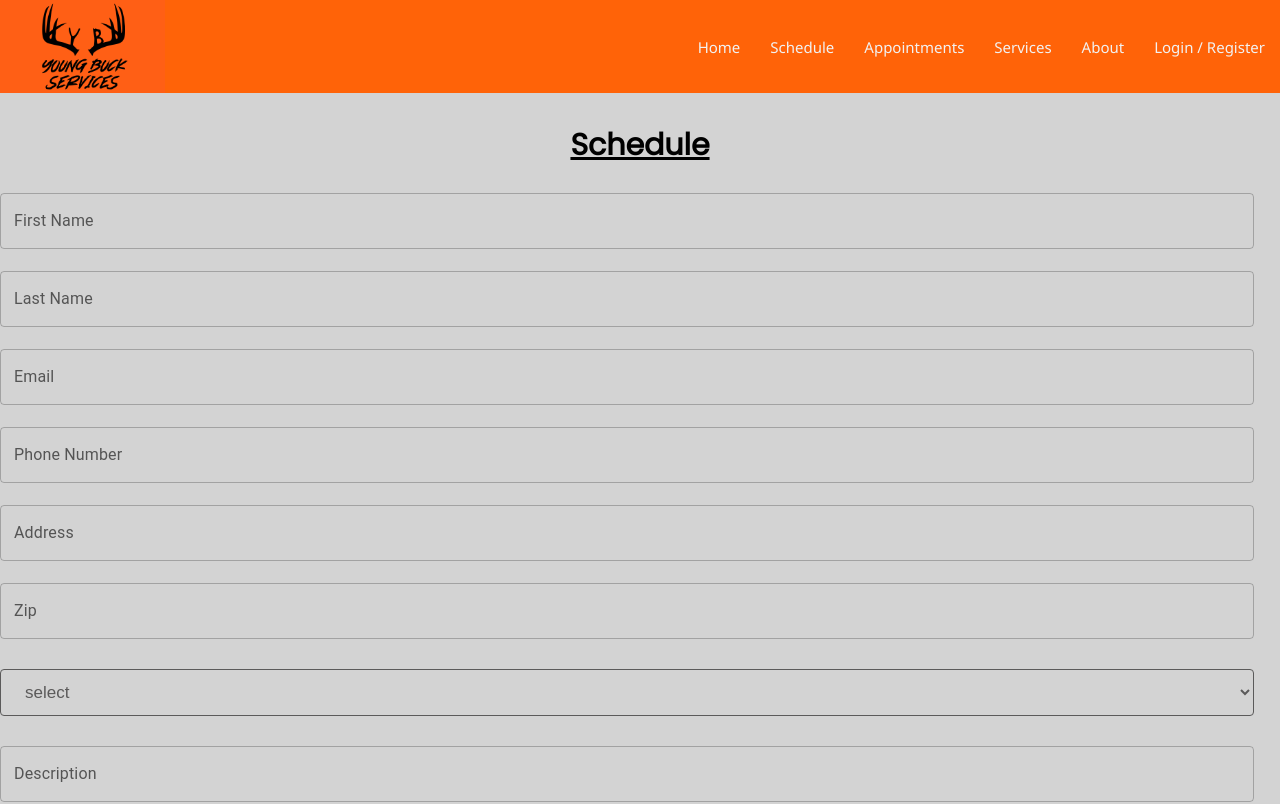
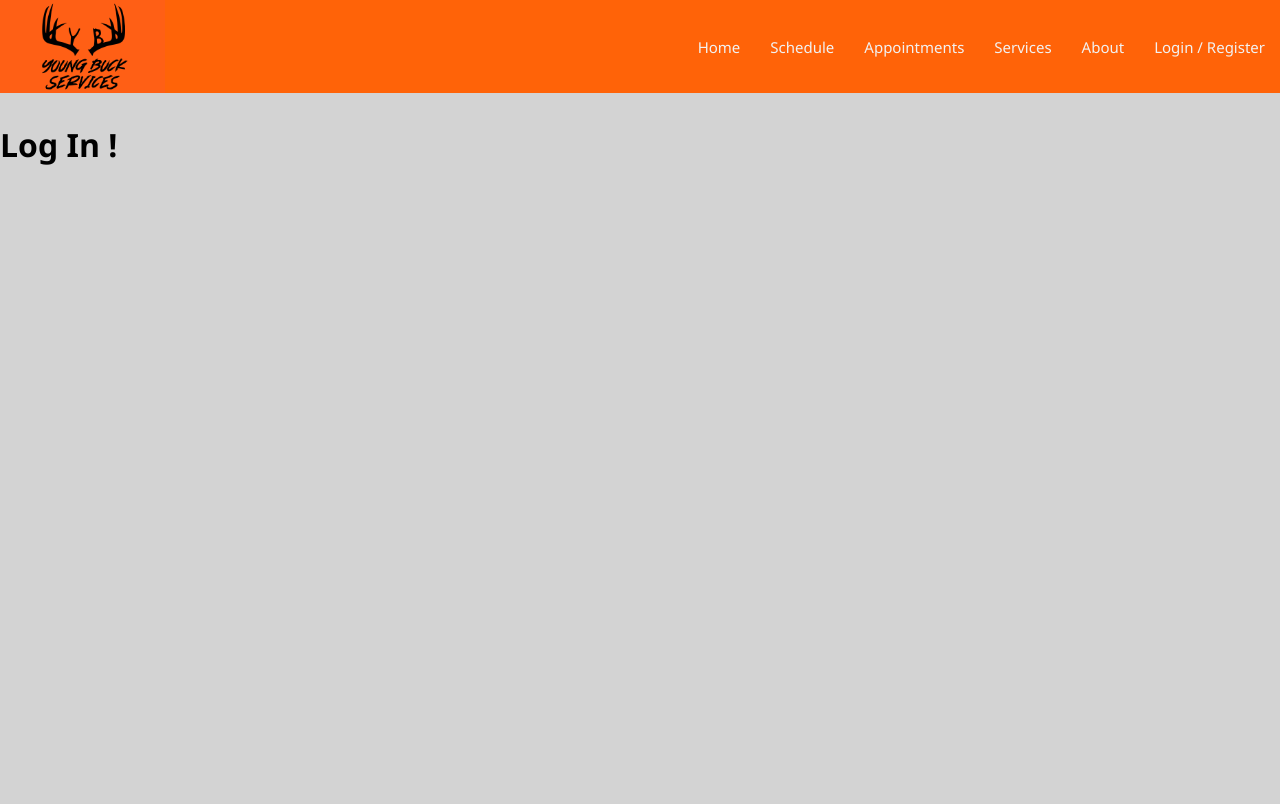
Before and after one commit to BradenSoller/prime-solo-project, a React (Create React App) app: page /#/schedule in a window 1280 px wide. Shown: the top 804 px of the page. Built offline with nearby package versions, Linux system fonts and the light colour scheme; no server answers.

Commit message:
got condition rendering to display based of logged in and non logged in users

```diff
--- a/src/components/App/App.jsx
+++ b/src/components/App/App.jsx
@@ -76,13 +76,13 @@ function App() {
             Visiting localhost:3000/user will show the UserPage if the user is logged in.
             If the user is not logged in, the ProtectedRoute will show the LoginPage (component).
             Even though it seems like they are different pages, the user is always on localhost:3000/user */}
-          <ProtectedRoute
+          <Route
             // logged in shows UserPage else shows LoginPage
             exact
             path="/user"
           >
             <HomePage />
-          </ProtectedRoute>
+          </Route>
 
           <ProtectedRoute
             // logged in shows InfoPage else shows LoginPage
--- a/src/components/Schedule/Schedule Form.jsx
+++ b/src/components/Schedule/Schedule Form.jsx
@@ -41,6 +41,8 @@ export default function ScheduleForm({ appointment }) {
     const [zip, setZip] = useState('');
     const [description, setDescription] = useState('');
     const [budget, setBudget] = useState('');
+
+    const user = useSelector((store) => store.user);
 
     const [service, setService] = useState('');
     console.log('service', service);
@@ -97,12 +99,14 @@ export default function ScheduleForm({ appointment }) {
         setBudget('$1,000')
 
         setService('Deck Staining')
-}
+    }
 
     return (
 
         <div>
-            <div className="scheduleHeading">
+        { user.id ? < div >
+
+             <div className="scheduleHeading">
             <h2 onClick={FillOutFormData}>Schedule</h2>
             </div>
             <form onSubmit={handleClickOpen}>
@@ -227,7 +231,11 @@ export default function ScheduleForm({ appointment }) {
                 <Button variant="contained" color="warning" type="onSubmit">submit</Button>
 
             </form>
-        </div>
+
+
+            </div> : <div> <h1>Log In !</h1> </div> }
+
+    </div>
     )
 
 
```
